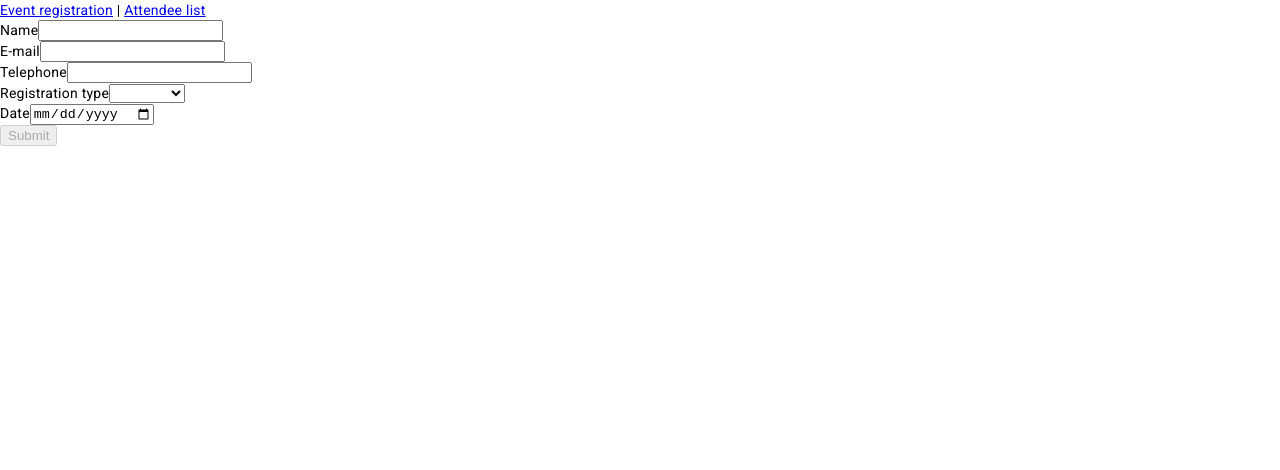
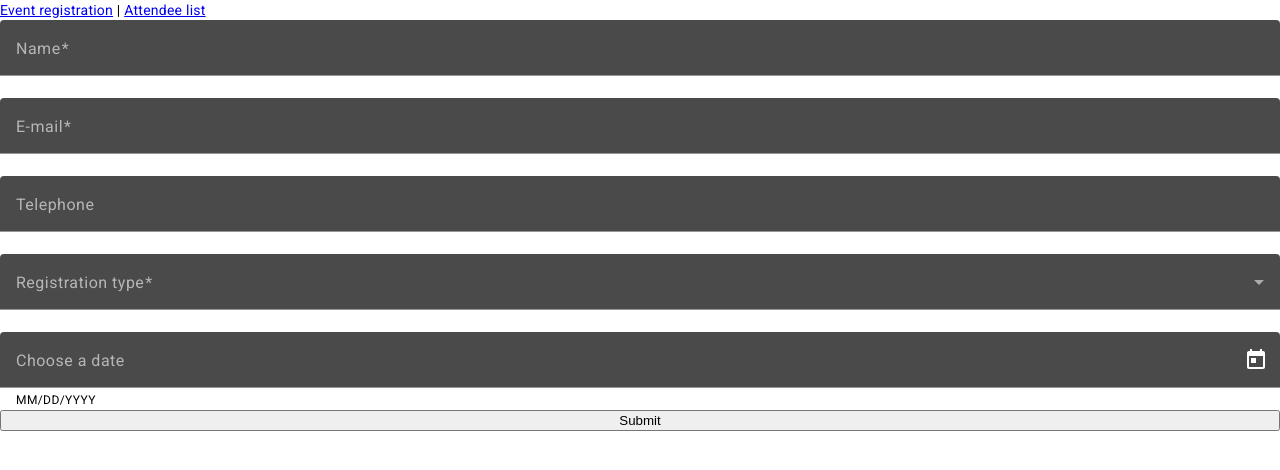
Before and after one commit to beloveddd/event, an Angular app: page /event-registration in a window 1280 px wide. Shown: the top 470 px of the page. Built offline with nearby package versions, Linux system fonts and the light colour scheme.

Commit message:
feat: use Angular material components for EventRegistrationComponent

```diff
--- a/src/app/components/attendee-list/attendee-list.component.ts
+++ b/src/app/components/attendee-list/attendee-list.component.ts
@@ -1,10 +1,9 @@
 import { Component } from '@angular/core';
-
 @Component({
   selector: 'attendee-list',
   standalone: true,
   templateUrl: './attendee-list.component.html',
-  styleUrls: ['./attendee-list.component.scss']
+  styleUrls: ['./attendee-list.component.scss'],
 })
 export class AttendeeListComponent {
 
--- a/src/app/components/event-registration/event-registration.component.html
+++ b/src/app/components/event-registration/event-registration.component.html
@@ -1,32 +1,35 @@
-<form [formGroup]="registrationForm" (ngSubmit)="submitRegistrationForm()">
-    <div>
-      <label for="name">Name</label>
-      <input type="text" id="name" formControlName="name" required>
-    </div>
+<form [formGroup]="registrationForm" (ngSubmit)="submitRegistrationForm()" class="registration-form">
+    <mat-form-field class="example-full-width">
+      <mat-label>Name</mat-label>
+      <input matInput placeholder="Your name" formControlName="name">
+    </mat-form-field>
 
-    <div>
-      <label for="email">E-mail</label>
-      <input type="email" id="email" formControlName="email" required>
-    </div>
+    <mat-form-field class="example-full-width">
+      <mat-label>E-mail</mat-label>
+      <input matInput placeholder="Your email" formControlName="email">
+    </mat-form-field>
 
-    <div>
-      <label for="phone">Telephone</label>
-      <input type="tel" id="phone" formControlName="phone">
-    </div>
+    <mat-form-field class="example-full-width">
+      <mat-label>Telephone</mat-label>
+      <input matInput placeholder="Your telephone" formControlName="phone">
+    </mat-form-field>
 
-    <div>
-      <label for="registrationType">Registration type</label>
-      <select id="registrationType" formControlName="registrationType" required>
-        <option value="Standard">Standart</option>
-        <option value="Premium">Premium</option>
-        <option value="VIP">VIP</option>
-      </select>
-    </div>
+    <mat-form-field>
+      <mat-label>Registration type</mat-label>
+      <mat-select formControlName="registrationType"  placeholder="Choose registration type">
+        <mat-option value="standart">Standart</mat-option>
+        <mat-option value="premium">Premium</mat-option>
+        <mat-option value="vip">VIP</mat-option>
+      </mat-select>
+    </mat-form-field>
 
-    <div>
-      <label for="date">Date</label>
-      <input type="date" id="date" formControlName="date" required>
-    </div>
+    <mat-form-field>
+      <mat-label>Choose a date</mat-label>
+      <input matInput [matDatepicker]="picker">
+      <mat-hint>MM/DD/YYYY</mat-hint>
+      <mat-datepicker-toggle matIconSuffix [for]="picker"></mat-datepicker-toggle>
+      <mat-datepicker #picker></mat-datepicker>
+    </mat-form-field>
 
-    <button type="submit" [disabled]="registrationForm.invalid">Submit</button>
+    <button type="submit" mat-raised-button color="primary">Submit</button>
   </form>
--- a/src/app/components/event-registration/event-registration.component.scss
+++ b/src/app/components/event-registration/event-registration.component.scss
@@ -0,0 +1,4 @@
+.registration-form {
+    display: flex;
+    flex-direction: column;
+}
```
Also changed, not shown: src/app/components/event-registration/event-registration.component.ts (+8 -2 lines).
